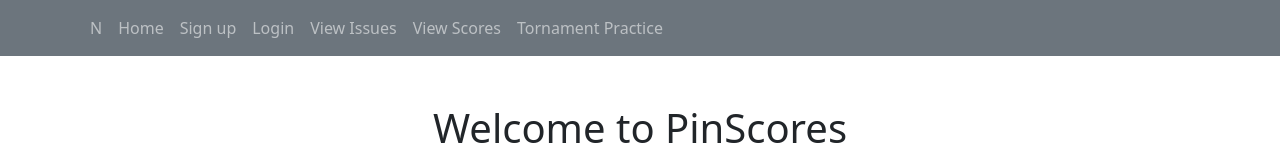
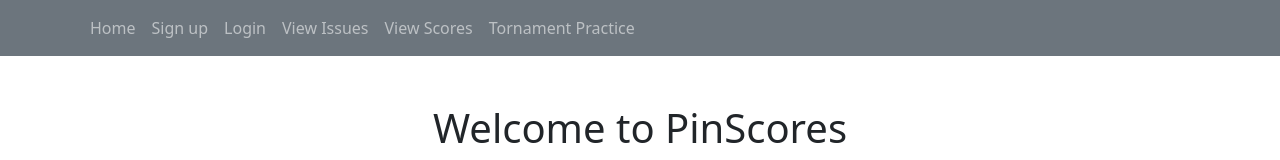
Before and after one commit to acorbettATSSU/pinball-Website, a React (Create React App) app in the folder frontend/: page / in a window 1280 px wide. Shown: the top 160 px of the page. Built offline with nearby package versions, Linux system fonts and the light colour scheme.

Commit message:
Removed testing letter from navbar

```diff
--- a/frontend/src/components/navbar.js
+++ b/frontend/src/components/navbar.js
@@ -30,7 +30,7 @@ export default function Navbar() {
       <ReactNavbar bg="secondary" variant="dark">
         <Container>
           <Nav className="me-auto">
-            <Nav.Link href="">N</Nav.Link>
+
             <Nav.Link href="/">Home</Nav.Link>
             <Nav.Link href="/signup">Sign up</Nav.Link>
             <Nav.Link href="/login">Login</Nav.Link>
@@ -49,7 +49,7 @@ export default function Navbar() {
       <ReactNavbar bg="danger" variant="dark">
         <Container>
           <Nav className="me-auto">
-            <Nav.Link href="">A</Nav.Link>
+
             <Nav.Link href="/">Home</Nav.Link>
             <Nav.Link href="/addIssue">Submit Issue</Nav.Link>
             <Nav.Link href="/viewIssue">View Issues</Nav.Link>
@@ -74,7 +74,7 @@ export default function Navbar() {
     <ReactNavbar bg="secondary" variant="dark">
     <Container>
       <Nav className="me-auto">
-      <Nav.Link href="">U</Nav.Link>
+
         <Nav.Link href="/">Home</Nav.Link>
         {/* <Nav.Link href="/home">Profile</Nav.Link> */}
 
```
